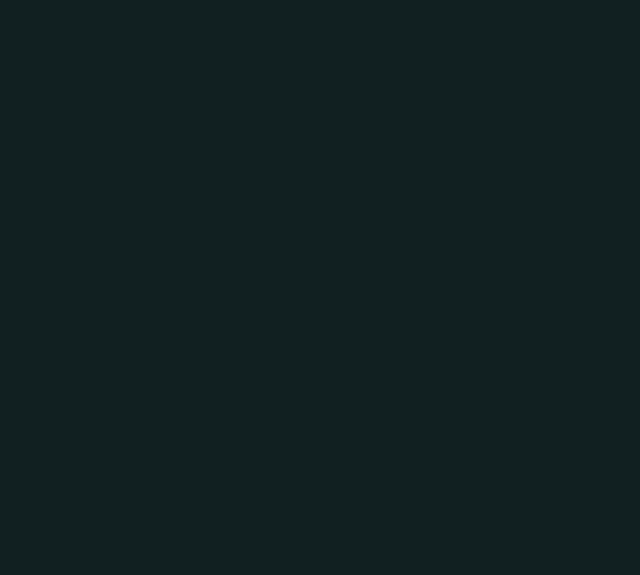
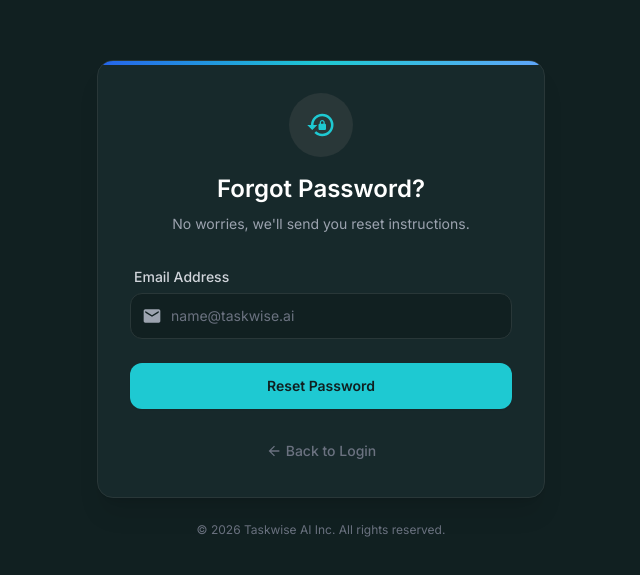
Before and after one commit to Osaseye/TASKWISE, a React (Vite) app in the folder Taskwise/: page /forgot-password in a window 1280 px wide. Before the commit this address had no page. Shown: the part 101-676 px from the top of the page, without its empty margins (319-959 px from the left). Built offline with nearby package versions, Linux system fonts and the light colour scheme.

Commit message:
feat: integrate framer-motion for animations and add Forgot Password page

```diff
--- a/Taskwise/package.json
+++ b/Taskwise/package.json
@@ -10,6 +10,7 @@
     "preview": "vite preview"
   },
   "dependencies": {
+    "framer-motion": "^12.23.26",
     "react": "^19.2.0",
     "react-dom": "^19.2.0",
     "react-icons": "^5.5.0",
--- a/Taskwise/src/App.jsx
+++ b/Taskwise/src/App.jsx
@@ -1,16 +1,29 @@
-import { BrowserRouter as Router, Routes, Route } from 'react-router-dom';
+import { BrowserRouter as Router, Routes, Route, useLocation } from 'react-router-dom';
+import { AnimatePresence } from 'framer-motion';
 import LandingPage from './pages/LandingPage';
 import LoginPage from './pages/LoginPage';
 import RegisterPage from './pages/RegisterPage';
+import ForgotPasswordPage from './pages/ForgotPasswordPage';
+
+const AnimatedRoutes = () => {
+  const location = useLocation();
+
+  return (
+    <AnimatePresence mode="wait">
+      <Routes location={location} key={location.pathname}>
+        <Route path="/" element={<LandingPage />} />
+        <Route path="/login" element={<LoginPage />} />
+        <Route path="/register" element={<RegisterPage />} />
+        <Route path="/forgot-password" element={<ForgotPasswordPage />} />
+      </Routes>
+    </AnimatePresence>
+  );
+};
 
 function App() {
   return (
     <Router>
-      <Routes>
-        <Route path="/" element={<LandingPage />} />
-        <Route path="/login" element={<LoginPage />} />
-        <Route path="/register" element={<RegisterPage />} />
-      </Routes>
+      <AnimatedRoutes />
     </Router>
   );
 }
--- /dev/null
+++ b/Taskwise/src/pages/ForgotPasswordPage.jsx
@@ -0,0 +1,79 @@
+import React from 'react';
+import { Link } from 'react-router-dom';
+import { motion } from 'framer-motion';
+import { MdEmail, MdArrowBack, MdLockReset } from 'react-icons/md';
+
+const ForgotPasswordPage = () => {
+  return (
+    <motion.div
+      initial={{ opacity: 0, x: -20 }}
+      animate={{ opacity: 1, x: 0 }}
+      exit={{ opacity: 0, x: 20 }}
+      transition={{ duration: 0.3 }}
+      className="bg-background-dark min-h-screen flex items-center justify-center p-4 antialiased selection:bg-primary selection:text-background-dark relative overflow-hidden font-body text-white"
+    >
+      <div className="absolute top-0 left-0 w-full h-full overflow-hidden -z-10">
+        <div className="absolute top-[-10%] right-[-5%] w-96 h-96 bg-primary/20 rounded-full blur-3xl opacity-30 animate-pulse"></div>
+        <div className="absolute bottom-[-10%] left-[-5%] w-80 h-80 bg-blue-600/20 rounded-full blur-3xl opacity-30"></div>
+      </div>
+
+      <div className="w-full max-w-md">
+        <div className="bg-surface-dark rounded-2xl shadow-xl border border-surface-border p-8 relative overflow-hidden backdrop-blur-sm bg-opacity-90">
+          <div className="absolute top-0 left-0 w-full h-1 bg-gradient-to-r from-blue-600 via-primary to-blue-400"></div>
+
+          <div className="text-center mb-8">
+            <div className="w-16 h-16 bg-surface-border rounded-full flex items-center justify-center mx-auto mb-4 text-primary transform hover:scale-110 transition-transform duration-300">
+              <MdLockReset className="text-3xl" />
+            </div>
+            <h1 className="font-display text-2xl font-bold text-white mb-2">Forgot Password?</h1>
+            <p className="text-gray-400 text-sm leading-relaxed">
+              No worries, we'll send you reset instructions.
+            </p>
+          </div>
+
+          <form action="#" className="space-y-6" method="POST">
+            <div>
+              <label className="block text-sm font-medium text-gray-300 mb-1.5 ml-1" htmlFor="email">Email Address</label>
+              <div className="relative">
+                <div className="absolute inset-y-0 left-0 pl-3 flex items-center pointer-events-none">
+                  <MdEmail className="text-gray-400 text-xl" />
+                </div>
+                <input
+                  className="block w-full pl-10 pr-3 py-3 border border-surface-border rounded-xl bg-background-dark text-white placeholder-gray-500 focus:outline-none focus:ring-2 focus:ring-primary focus:border-transparent transition-shadow sm:text-sm"
+                  id="email"
+                  name="email"
+                  placeholder="name@taskwise.ai"
+                  required
+                  type="email"
+                />
+              </div>
+            </div>
+
+            <button
+              className="w-full flex justify-center items-center py-3 px-4 border border-transparent rounded-xl shadow-sm text-sm font-semibold text-background-dark bg-primary hover:bg-primary-dark focus:outline-none focus:ring-2 focus:ring-offset-2 focus:ring-primary focus:ring-offset-surface-dark transition-all duration-200 transform hover:-translate-y-0.5"
+              type="submit"
+            >
+              Reset Password
+            </button>
+          </form>
+
+          <div className="mt-8 text-center">
+            <Link
+              className="inline-flex items-center text-sm font-medium text-gray-500 hover:text-primary transition-colors group"
+              to="/login"
+            >
+              <MdArrowBack className="text-base mr-1 transform group-hover:-translate-x-1 transition-transform" />
+              Back to Login
+            </Link>
+          </div>
+        </div>
+
+        <p className="mt-6 text-center text-xs text-gray-500">
+          © 2026 Taskwise AI Inc. All rights reserved.
+        </p>
+      </div>
+    </motion.div>
+  );
+};
+
+export default ForgotPasswordPage;
--- a/Taskwise/src/pages/LandingPage.jsx
+++ b/Taskwise/src/pages/LandingPage.jsx
@@ -1,4 +1,5 @@
 import React from 'react';
+import { motion } from 'framer-motion';
 import Navbar from '../components/landing/Navbar';
 import Hero from '../components/landing/Hero';
 import VisualDemo from '../components/landing/VisualDemo';
@@ -10,7 +11,13 @@ import Footer from '../components/landing/Footer';
 
 const LandingPage = () => {
   return (
-    <div className="bg-background-dark font-display text-white antialiased selection:bg-primary selection:text-background-dark">
+    <motion.div
+      initial={{ opacity: 0, x: -20 }}
+      animate={{ opacity: 1, x: 0 }}
+      exit={{ opacity: 0, x: 20 }}
+      transition={{ duration: 0.3 }}
+      className="bg-background-dark font-display text-white antialiased selection:bg-primary selection:text-background-dark"
+    >
       <div className="relative flex min-h-screen w-full flex-col overflow-x-hidden">
         <Navbar />
         <Hero />
@@ -21,7 +28,7 @@ const LandingPage = () => {
         <CTA />
         <Footer />
       </div>
-    </div>
+    </motion.div>
   );
 };
 
--- a/Taskwise/src/pages/LoginPage.jsx
+++ b/Taskwise/src/pages/LoginPage.jsx
@@ -1,5 +1,6 @@
 import React, { useState } from 'react';
 import { Link } from 'react-router-dom';
+import { motion } from 'framer-motion';
 import { MdCheck, MdDeviceHub, MdCalendarMonth, MdSchedule, MdEmail, MdLock, MdVisibility, MdVisibilityOff } from 'react-icons/md';
 import { FaGoogle, FaGithub } from 'react-icons/fa';
 
@@ -7,7 +8,13 @@ const LoginPage = () => {
   const [showPassword, setShowPassword] = useState(false);
 
 return (
-    <div className="bg-background-dark min-h-screen flex items-center justify-center p-4 antialiased selection:bg-primary selection:text-background-dark relative overflow-hidden font-body text-white">
+    <motion.div
+        initial={{ opacity: 0, x: -20 }}
+        animate={{ opacity: 1, x: 0 }}
+        exit={{ opacity: 0, x: 20 }}
+        transition={{ duration: 0.3 }}
+        className="bg-background-dark min-h-screen flex items-center justify-center p-4 antialiased selection:bg-primary selection:text-background-dark relative overflow-hidden font-body text-white"
+    >
         <div className="absolute top-0 left-0 w-full h-full overflow-hidden -z-10">
             <div className="absolute top-[-10%] left-[-10%] w-[40%] h-[40%] bg-primary/10 rounded-full blur-[100px] animate-pulse"></div>
             <div className="absolute bottom-[-10%] right-[-10%] w-[40%] h-[40%] bg-blue-500/10 rounded-full blur-[100px] animate-pulse" style={{ animationDelay: '2s' }}></div>
@@ -68,7 +75,7 @@ return (
                             <label className="ml-2 block text-sm text-gray-400 cursor-pointer select-none" htmlFor="remember-me">Remember me</label>
                         </div>
                         <div className="text-sm">
-                            <a className="font-medium text-primary hover:text-primary-dark transition-colors" href="#">Forgot password?</a>
+                            <Link className="font-medium text-primary hover:text-primary-dark transition-colors" to="/forgot-password">Forgot password?</Link>
                         </div>
                     </div>
                     <div>
@@ -104,7 +111,7 @@ return (
             </div>
             <div className="mt-8 text-center">
                 <p className="text-xs text-gray-500">
-                    © 2023 TASKWISE Inc. All rights reserved.
+                    © 2026 TASKWISE Inc. All rights reserved.
                 </p>
                 <div className="flex justify-center space-x-4 mt-2">
                     <a className="text-xs text-gray-500 hover:text-gray-300" href="#">Privacy</a>
@@ -112,7 +119,7 @@ return (
                 </div>
             </div>
         </div>
-    </div>
+    </motion.div>
 );
 };
 
--- a/Taskwise/src/pages/RegisterPage.jsx
+++ b/Taskwise/src/pages/RegisterPage.jsx
@@ -1,5 +1,6 @@
 import React, { useState } from 'react';
 import { Link } from 'react-router-dom';
+import { motion } from 'framer-motion';
 import { MdPerson, MdEmail, MdLock, MdVisibility, MdVisibilityOff } from 'react-icons/md';
 import { FaGoogle, FaGithub } from 'react-icons/fa';
 
@@ -7,7 +8,13 @@ const RegisterPage = () => {
   const [showPassword, setShowPassword] = useState(false);
 
   return (
-    <div className="bg-background-dark min-h-screen flex items-center justify-center p-4 antialiased selection:bg-primary selection:text-background-dark relative overflow-hidden font-body text-white">
+    <motion.div
+      initial={{ opacity: 0, x: -20 }}
+      animate={{ opacity: 1, x: 0 }}
+      exit={{ opacity: 0, x: 20 }}
+      transition={{ duration: 0.3 }}
+      className="bg-background-dark min-h-screen flex items-center justify-center p-4 antialiased selection:bg-primary selection:text-background-dark relative overflow-hidden font-body text-white"
+    >
       <div className="absolute top-0 left-0 w-full h-full overflow-hidden -z-10">
         <div className="absolute top-[-10%] left-[-10%] w-[40%] h-[40%] bg-primary/10 rounded-full blur-[100px] animate-pulse"></div>
         <div className="absolute bottom-[-10%] right-[-10%] w-[40%] h-[40%] bg-blue-500/10 rounded-full blur-[100px] animate-pulse" style={{ animationDelay: '2s' }}></div>
@@ -146,7 +153,7 @@ const RegisterPage = () => {
         </div>
         <div className="mt-8 text-center">
           <p className="text-xs text-gray-500">
-            © 2023 TASKWISE Inc. All rights reserved.
+            © 2026 TASKWISE Inc. All rights reserved.
           </p>
           <div className="flex justify-center space-x-4 mt-2">
             <a className="text-xs text-gray-500 hover:text-gray-300" href="#">Privacy</a>
@@ -154,7 +161,7 @@ const RegisterPage = () => {
           </div>
         </div>
       </div>
-    </div>
+    </motion.div>
   );
 };
 
```
Also changed, not shown: 1 other file (tests, documents, lock files or other folders).
